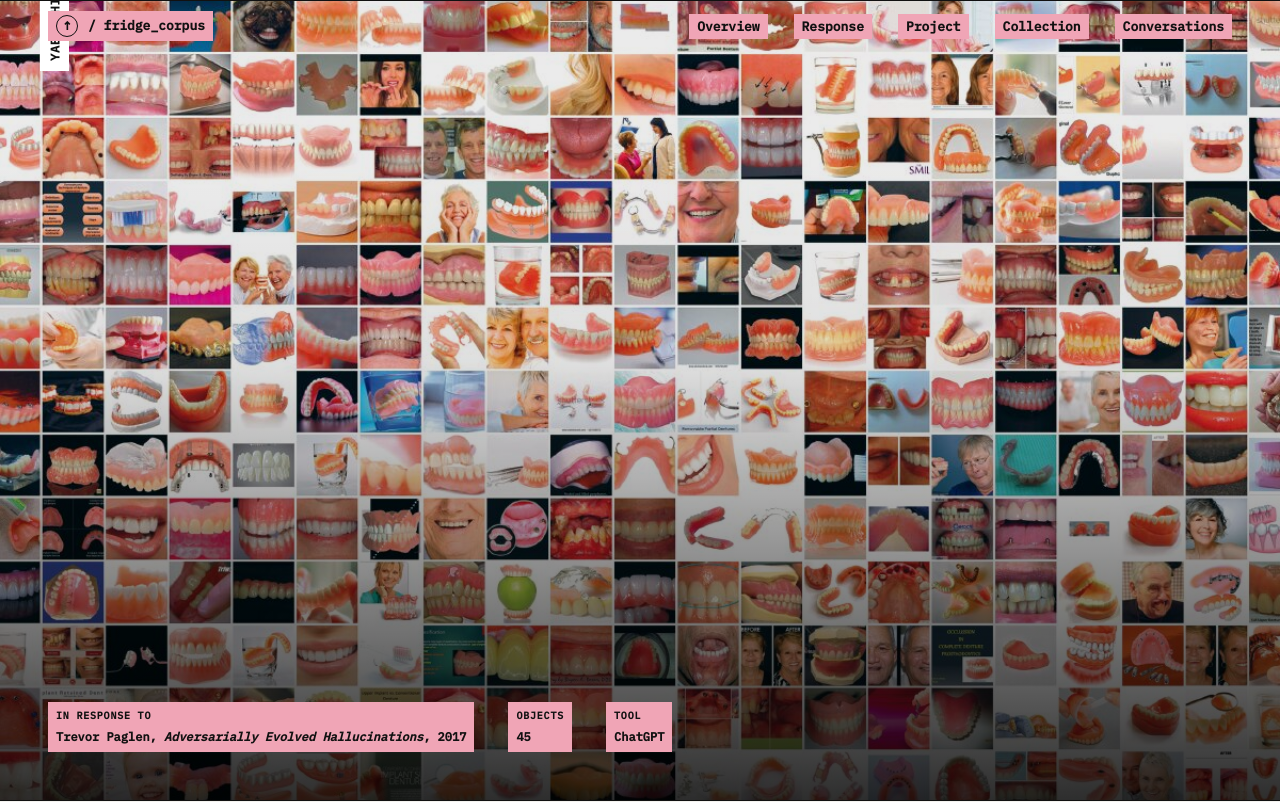
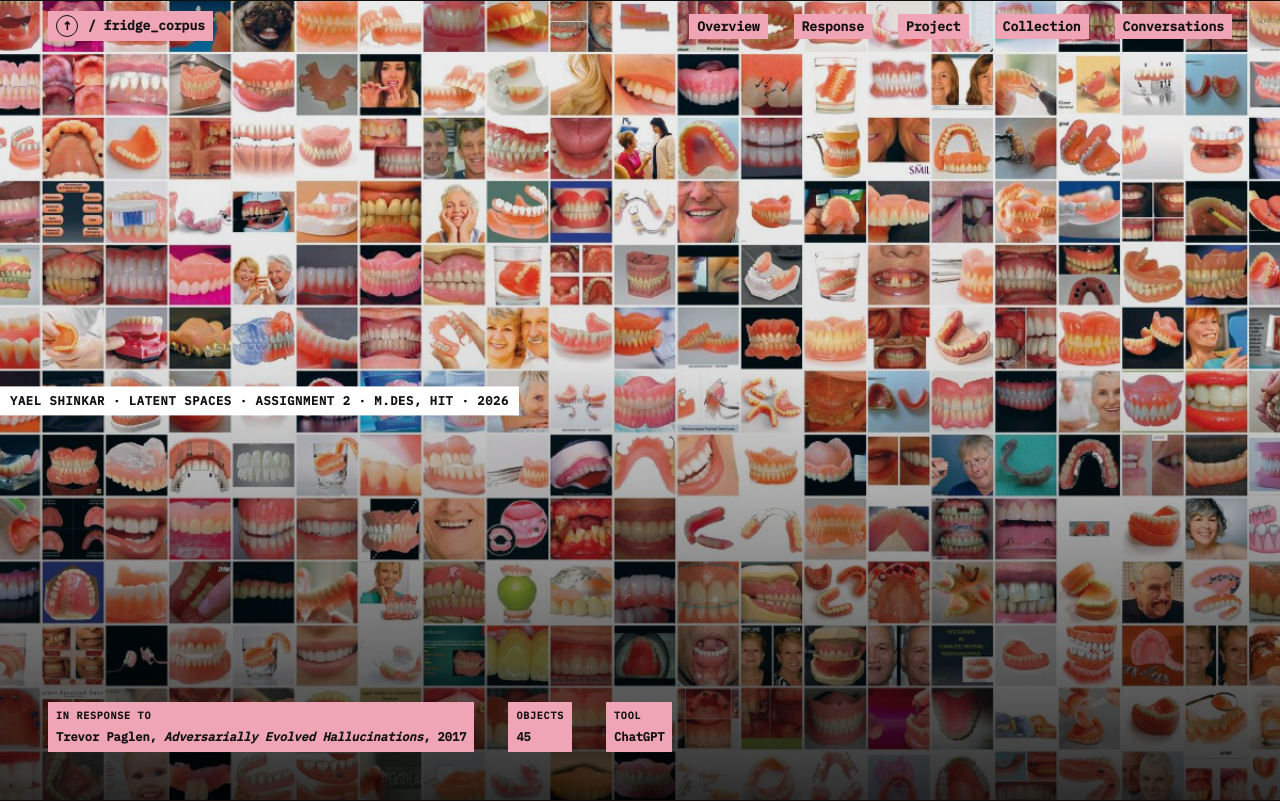
Before and after one commit to eaylis-ai/YaelShinkar_Latent.Space, a plain HTML site: page index.html in a window 1280 px wide. Shown: the top 802 px of the page. Drawn offline with Linux system fonts and the light colour scheme.

Commit message:
Update index.html

```diff
--- a/index.html
+++ b/index.html
@@ -56,7 +56,7 @@
   .opening>img{position:absolute;inset:0;width:100%;height:100%;object-fit:cover}
   .opening::after{content:"";position:absolute;inset:0;background:linear-gradient(180deg,rgba(0,0,0,.08) 20%,rgba(0,0,0,.12) 45%,rgba(0,0,0,.82) 100%)}
   .opening-copy{position:absolute;z-index:2;left:clamp(20px,4vw,48px);right:clamp(20px,4vw,48px);bottom:clamp(28px,6vh,72px)}
-  .opening-label{position:absolute;z-index:3;top:70px;left:40px;transform:rotate(-90deg);transform-origin:left top;background:#fff;color:#111;font-family:var(--mono);font-size:12px;font-weight:700;letter-spacing:.06em;text-transform:uppercase;white-space:nowrap;padding:5px 10px}
+  .opening-label{position:absolute;z-index:3;top:50%;left:0;transform:translateY(-50%);background:#fff;color:#111;font-family:var(--mono);font-size:12px;font-weight:700;letter-spacing:.06em;text-transform:uppercase;white-space:nowrap;padding:5px 10px}
   .opening-copy .label{color:#111;background:#f0a5b6;padding:5px 8px;width:max-content;margin-bottom:clamp(18px,3vh,32px)}
   .opening-copy h1{font-family:var(--display);font-weight:500;font-size:clamp(54px,9vw,124px);line-height:.88;letter-spacing:-.045em}
   .opening-copy h2{font-family:var(--display);font-weight:400;font-size:clamp(24px,3.5vw,48px);line-height:1.04;letter-spacing:-.025em;margin-top:16px}
```
